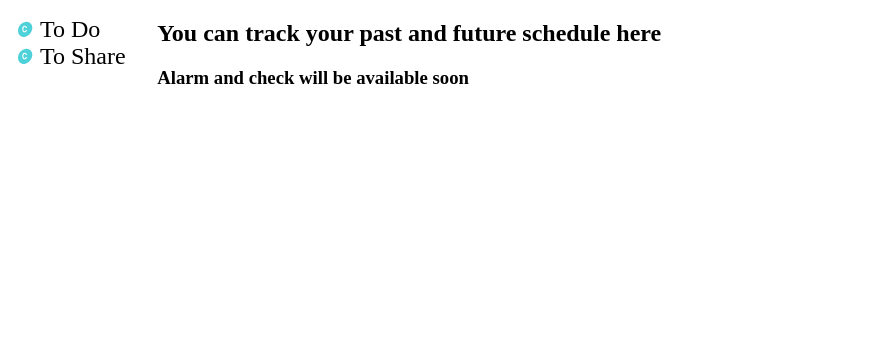
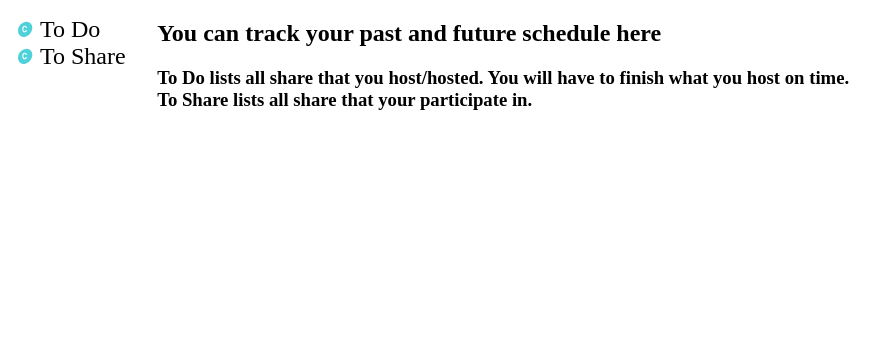
Before and after one commit to duongnghiephuy/community, a Django app: page /posts/schedule in a window 1280 px wide. Shown: the part 140-480 px from the top of the page, without its empty margins (0-894 px from the left). Run offline with Django 4.2, Linux system fonts and the light colour scheme; the visitor is signed in with stand-in values (Sample User, id 1); data that the repository does not hold is empty.

Commit message:
add favicon

```diff
--- a/community/templates/community/base.html
+++ b/community/templates/community/base.html
@@ -11,6 +11,8 @@
     <link rel="stylesheet" href="{% static 'community/navbar.css' %}">
     <link rel="stylesheet" href="{% static 'community/utility.css' %}">
     <link rel="stylesheet" href="{% static 'community/footer.css' %}">
+    <link rel="icon" href="https://upload.wikimedia.org/wikipedia/commons/8/83/Eo_circle_blue_white_letter-c.svg"
+        type="image/svg+xml">
     {% block customstyle%} {% endblock customstyle %}
     <style>
         html,
--- a/posts/forms.py
+++ b/posts/forms.py
@@ -40,7 +40,7 @@ class PostForm(ModelForm):
                 "placeholder": "Title",
             }
         )
-        print(Community.objects.filter(users=user))
+
         self.fields["community"] = forms.ModelMultipleChoiceField(
             queryset=Community.objects.filter(users=user), widget=forms.Select
         )
--- a/posts/templates/posts/schedule.html
+++ b/posts/templates/posts/schedule.html
@@ -16,7 +16,8 @@
             You can track your past and future schedule here
         </h2>
         <h3>
-            Alarm and check will be available soon
+            To Do lists all share that you host/hosted. You will have to finish what you host on time.<br>
+            To Share lists all share that your participate in.
         </h3>
     </section>
 
```
